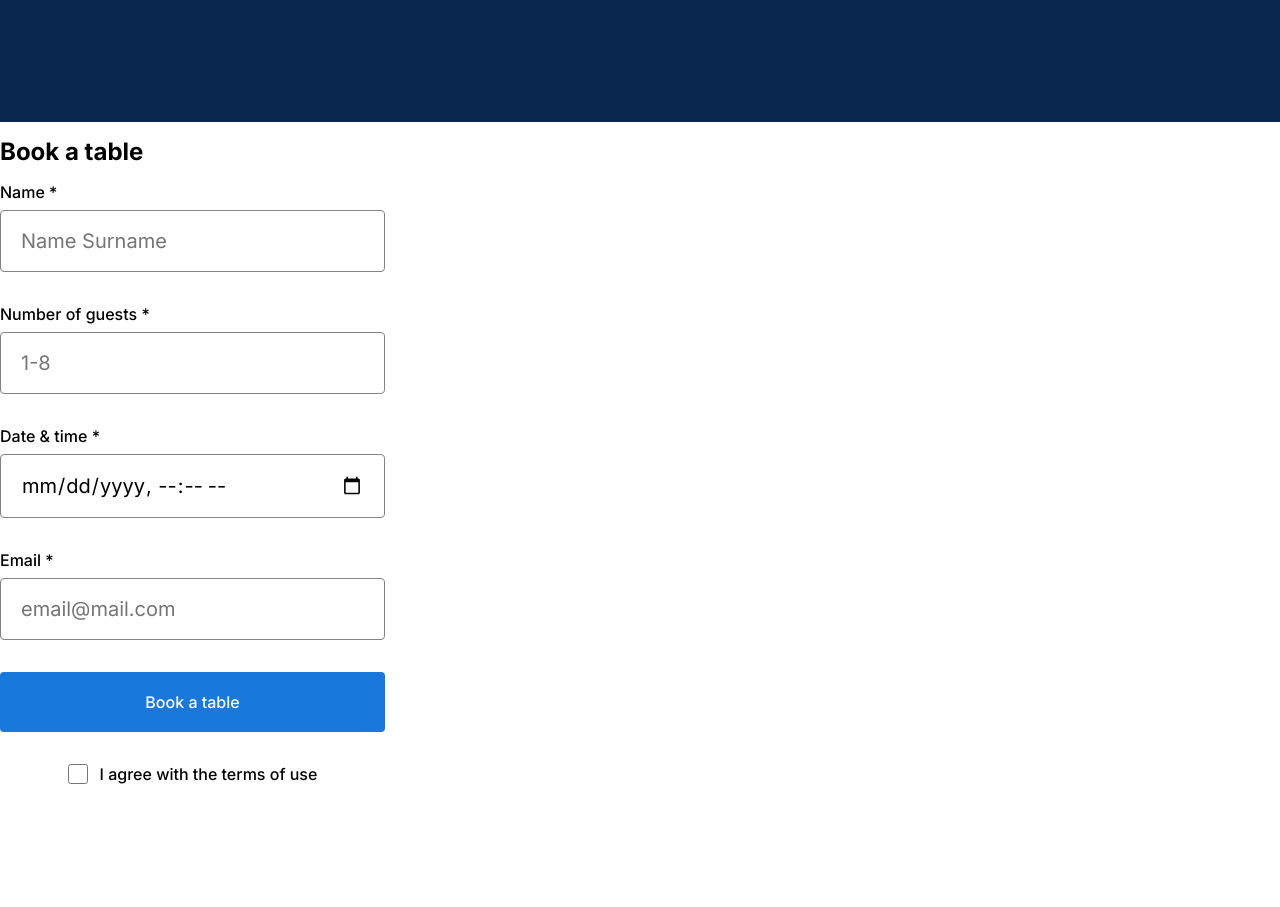
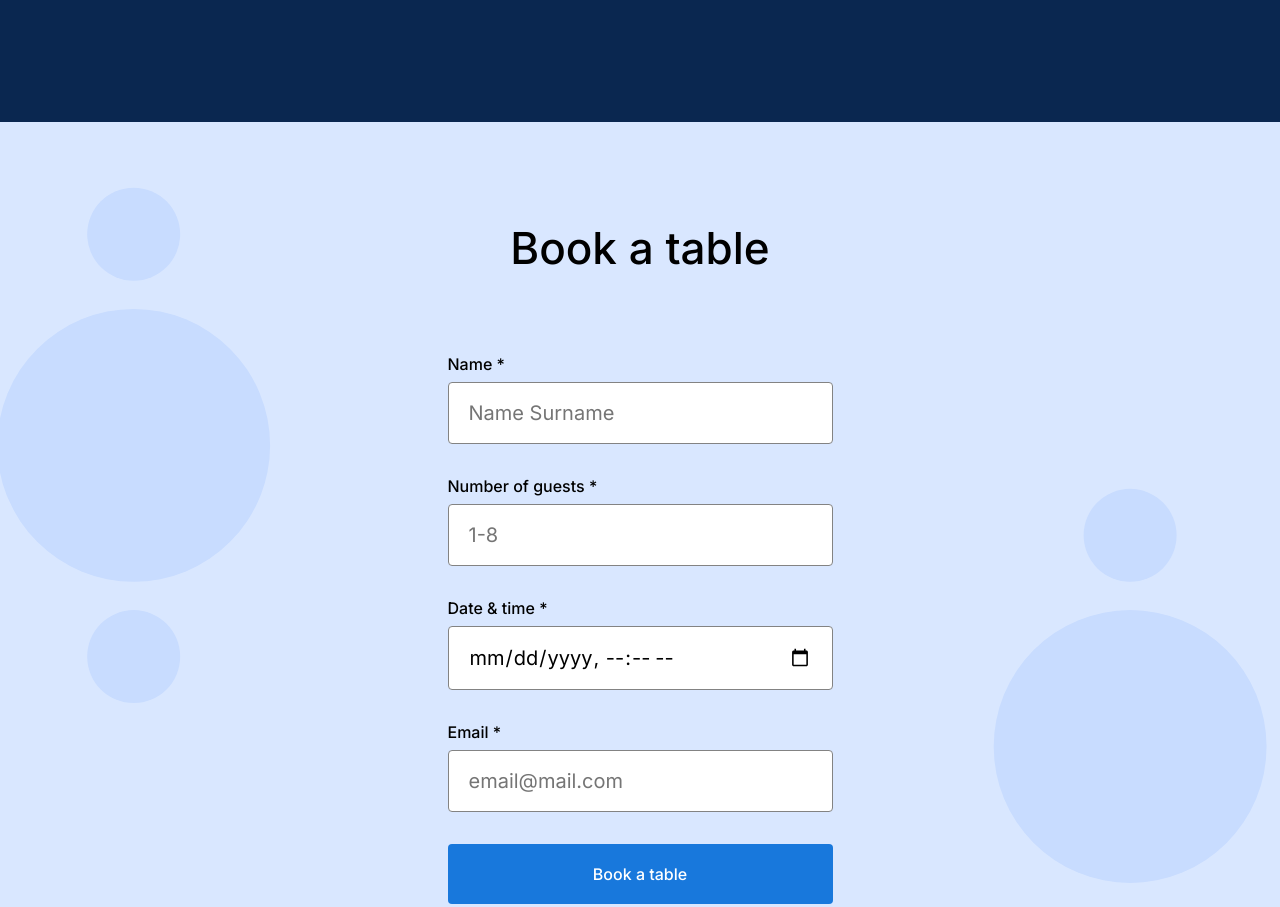
Before and after one commit to Derrik11/se_project_coffeeshop, a plain HTML site: page index.html in a window 1280 px wide. Shown: the part 1540-2447 px from the top of the page. Before the commit the page ends 2324 px from the top, so only its background shows below. Drawn offline with Linux system fonts and the light colour scheme.

Commit message:
final form/reservation

```diff
--- a/pages/index.css
+++ b/pages/index.css
@@ -199,3 +199,23 @@
   justify-content: center;
   gap: 12px;
 }
+.reservation {
+  background-image: url(../images/background_reservation.svg);
+  background-position: center;
+  background-color: #d9e7ff;
+  background-size: cover;
+  padding: 100px 0 120px;
+}
+
+.reservation__title {
+  font-family: "Inter", "Arial", sans-serif;
+  font-weight: 500;
+  font-size: 44px;
+  line-height: 52px;
+  margin: 0 0 80px;
+  text-align: center;
+}
+
+.reservation__form {
+  margin: 0 auto;
+}
```
